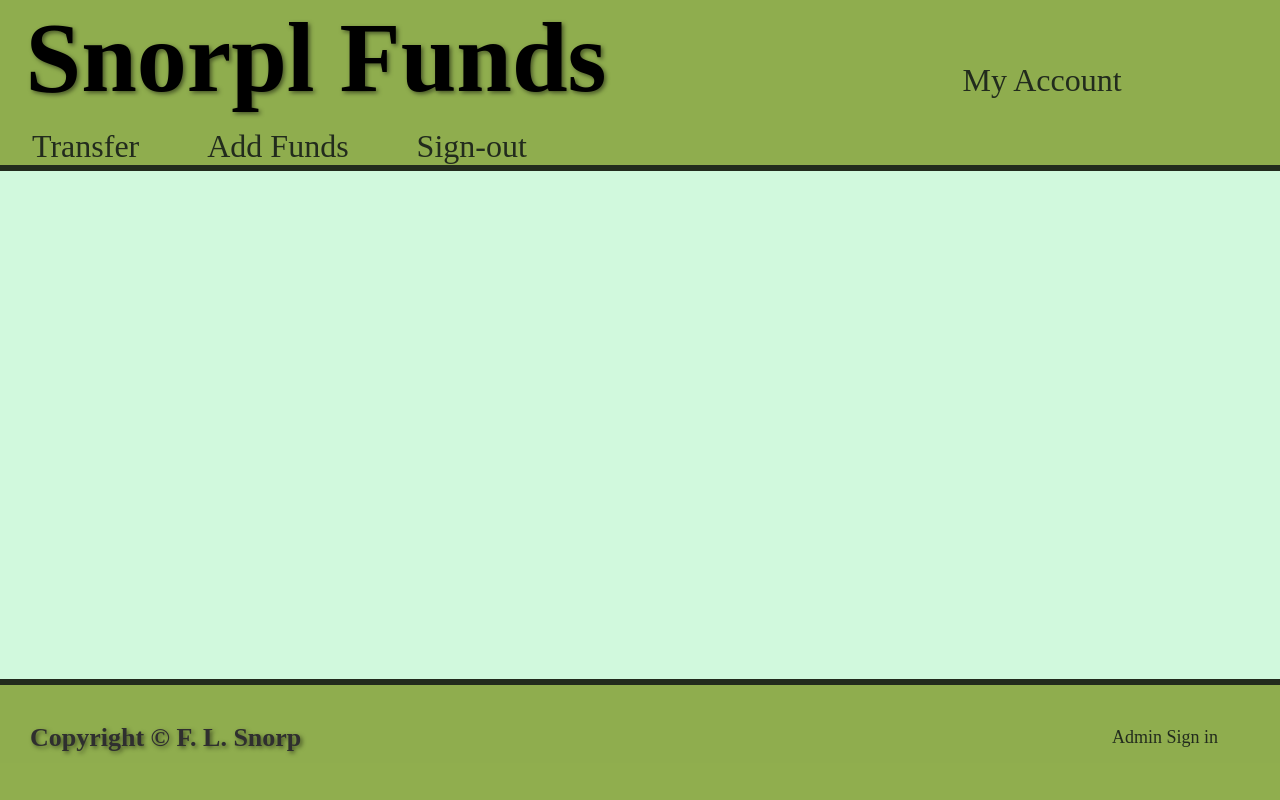
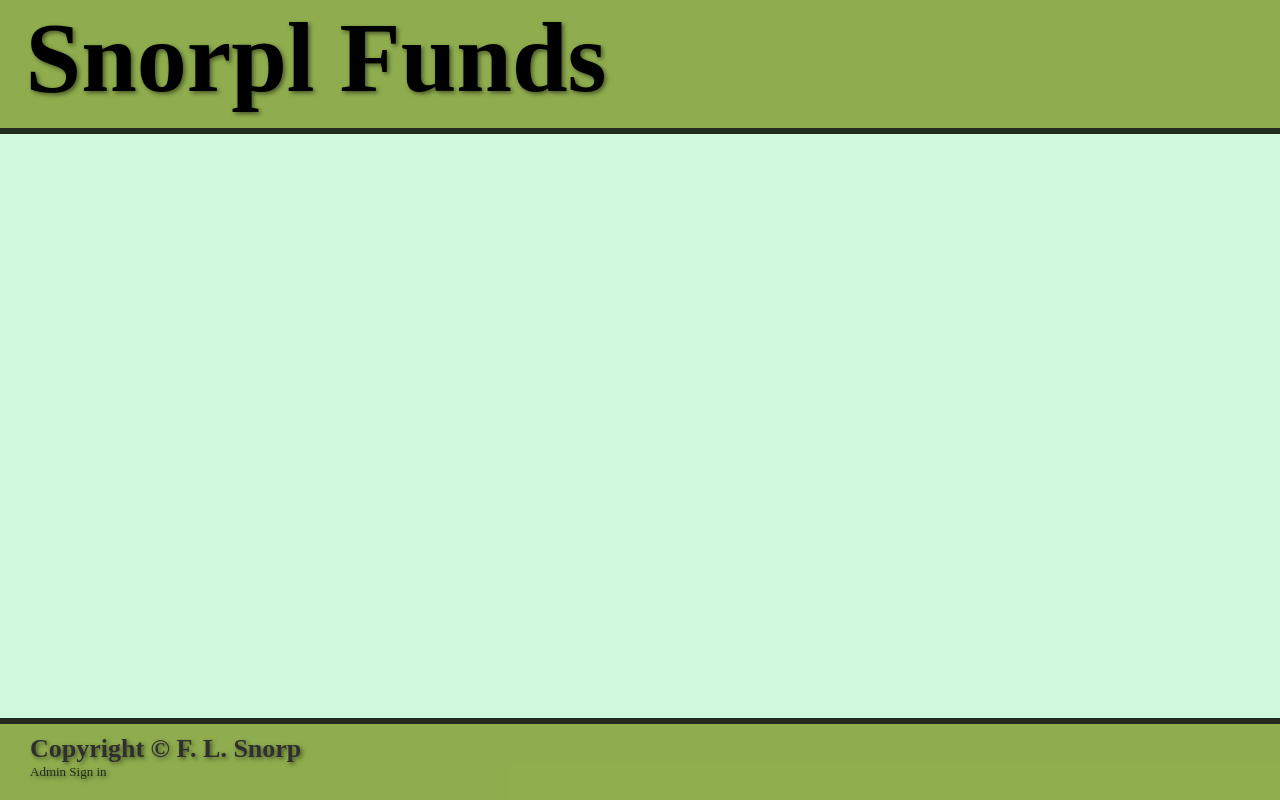
Before and after one commit to Dzook1/Banking, a Flask app: template Templates/base.html in a window 1280 px wide. Run offline with Flask 3, Linux system fonts and the light colour scheme; the template is opened without the code that fills it, so the values that code supplies are empty.

Commit message:
Changed  alot :p

```diff
--- a/Static/style.css
+++ b/Static/style.css
@@ -42,7 +42,7 @@ hr {
 .nav-flex {
   display: inline;
   justify-content: flex-end;
-  margin-left: 15%;
+
 }
 
 .nav-flex a {
@@ -86,11 +86,7 @@ a{
 }
 
 .footer__admin-signin {
-  font-size: 2rem;
-  padding: 2rem;
-  font-size: large;
-  color: #fff;
-  text-decoration: none;
+  display: inline;
 }
 
 .footer__admin-signin:hover {
@@ -103,3 +99,7 @@ header h1 {
 footer h1 {
   text-shadow: 2px 2px 4px rgba(0, 0, 0, 0.5);
 }
+
+footer a {
+  text-shadow: 2px 2px 4px rgba(0, 0, 0, 0.5);
+}
--- a/Templates/base.html
+++ b/Templates/base.html
@@ -3,30 +3,26 @@
 <head>
     <meta charset="UTF-8">
     <meta name="viewport" content="width=device-width, initial-scale=1.0">
-    <title>Snorpl Funds</title>
-    <link rel="stylesheet" href="../Static/style.css">
+    <title>{% block title %}Base{% endblock %}</title>
+    <link rel="stylesheet" href="{{ url_for('static', filename='style.css') }}">
 </head>
 <body>
     <header>
         <h1>Snorpl Funds</h1>
-        <div class="nav-flex">
-            <a href="/">My Account</a>
-            <a href="/">Transfer</a>
-            <a href="/">Add Funds</a>
-            <a href="/">Sign-out</a>
-        </div>
+        {% block nav %}
+        {% endblock %}
         <hr>
     </header>
-    <main>
-
-    </main>
+    {% block body %}
+    {% endblock %}
+    <main></main>
     <hr>
     <footer class="footer">
-        <div class="footer__container">
-          <div class="footer__addr">
+        <div class="footercontainer">
+          <div class="footeraddr">
             <h1>Copyright © F. L. Snorp</h1>
           </div>
-          <a href="/" class="footer__admin-signin">Admin Sign in</a>
+          <a href="/adminLogin.html" class="footer__admin-signin">Admin Sign in</a>
         </div>
       </footer>
 </body>
--- a/app.py
+++ b/app.py
@@ -1,9 +1,18 @@
-from flask import Flask
+from flask import Flask, render_template, request
+from sqlalchemy import create_engine, text
 app = Flask(__name__)
 
 @app.route('/')
 def home():
-    return 'Hello, Florg!'
+    return render_template('Index.html')
+
+@app.route('/base')
+def test():
+    return render_template('base.html')
+
+@app.route('/MyAccount')
+def Account():
+     return render_template('MyAccount.html')
 
 if __name__ == '__main__':
     app.run(debug=True)
```
Also changed, not shown: Templates/MyAccount.html (added, +16 -0 lines).
